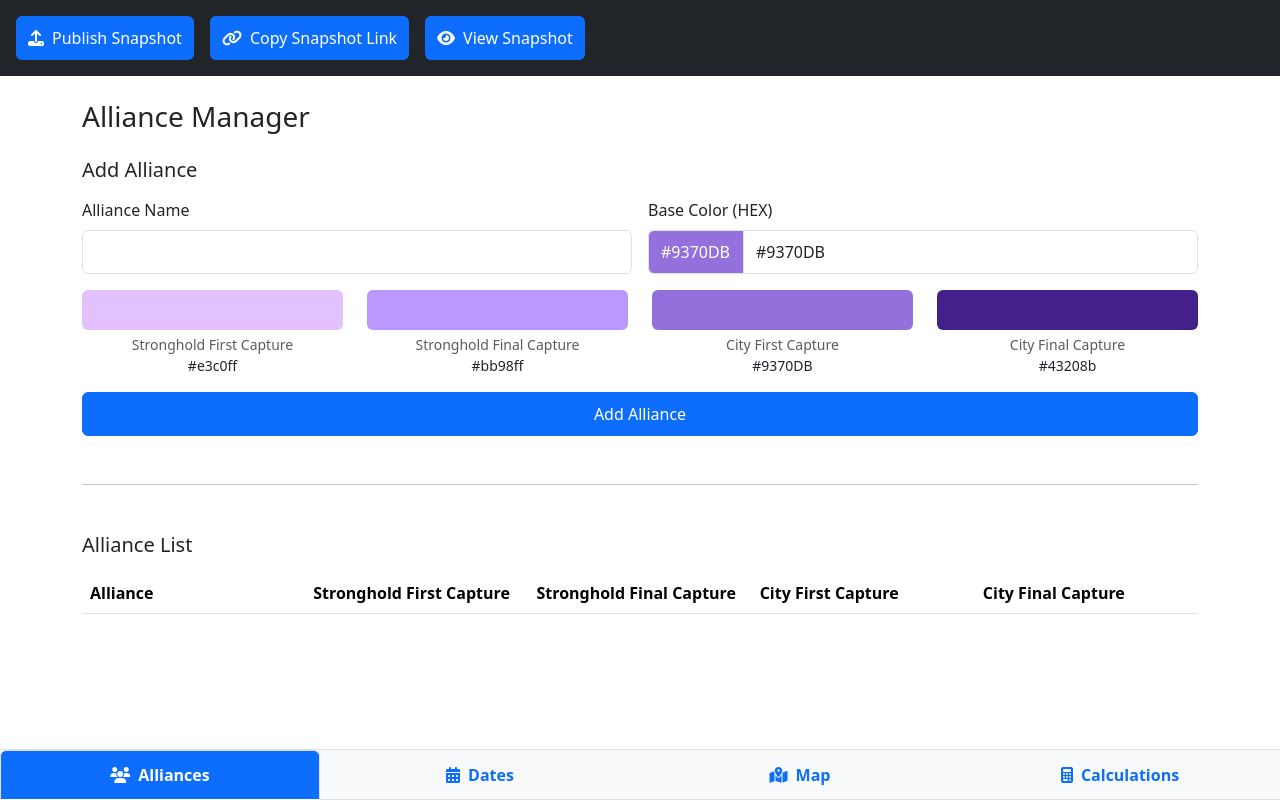
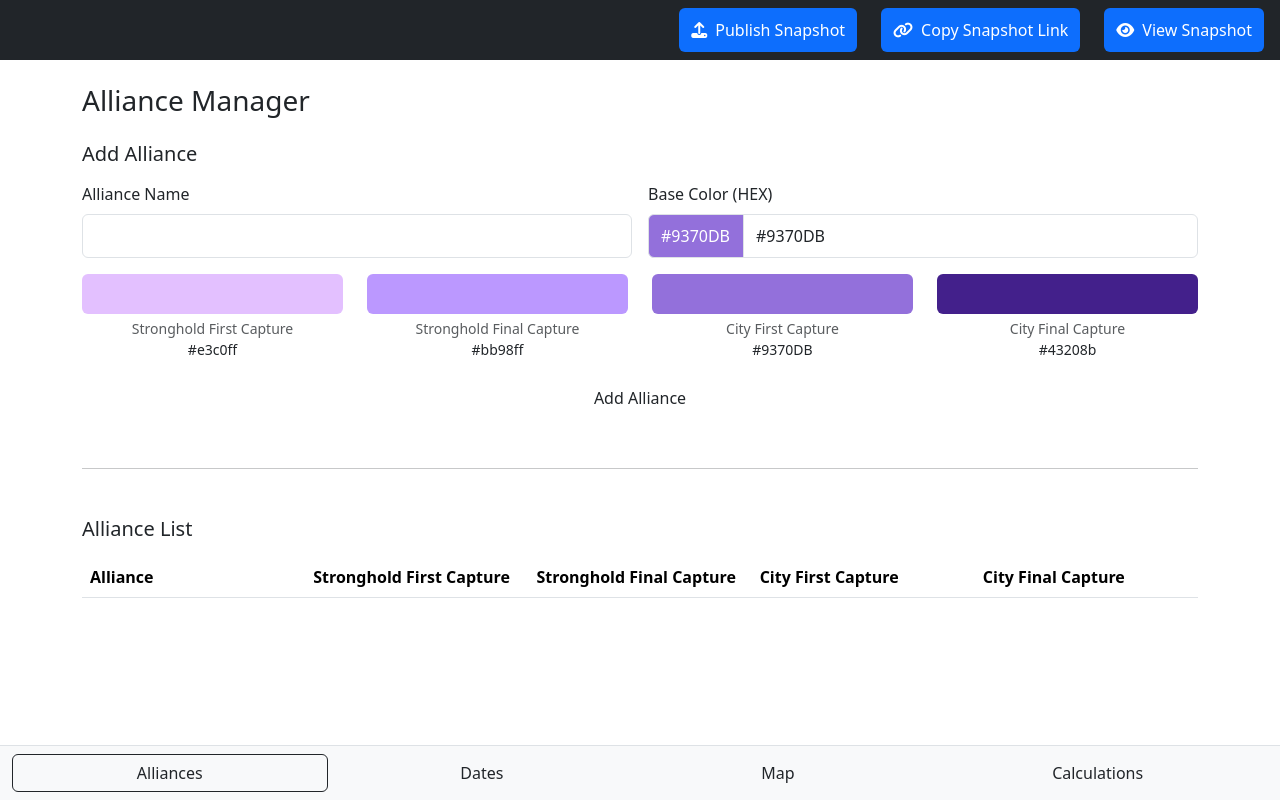
Before and after one commit to kevinkidwell/738-s5-map, a React (Vite) app: page /alliances in a window 1280 px wide. Built offline with nearby package versions, Linux system fonts and the light colour scheme.

Commit message:
update styles

```diff
--- a/src/App.tsx
+++ b/src/App.tsx
@@ -49,16 +49,29 @@ function AppShell() {
 
   return (
     <>
-      <header className="app-header" role="banner">
-        <button onClick={handlePublish} aria-label="Publish snapshot of the entire site">
+      {/* Header with light buttons for dark background */}
+      <header className="app-header bg-dark p-2 d-flex justify-content-end" role="banner">
+        <button
+          onClick={handlePublish}
+          className="btn btn-light me-2"
+          aria-label="Publish snapshot of the entire site"
+        >
           <i className="fa-solid fa-upload me-2" aria-hidden="true"></i>
           <span>Publish Snapshot</span>
         </button>
-        <button onClick={copySnapshotLink} aria-label="Copy public snapshot link">
+        <button
+          onClick={copySnapshotLink}
+          className="btn btn-light me-2"
+          aria-label="Copy public snapshot link"
+        >
           <i className="fa-solid fa-link me-2" aria-hidden="true"></i>
           <span>Copy Snapshot Link</span>
         </button>
-        <button onClick={viewSnapshot} aria-label="View published snapshot">
+        <button
+          onClick={viewSnapshot}
+          className="btn btn-light me-2"
+          aria-label="View published snapshot"
+        >
           <i className="fa-solid fa-eye me-2" aria-hidden="true"></i>
           <span>View Snapshot</span>
         </button>
@@ -75,6 +88,7 @@ function AppShell() {
         </Routes>
       </main>
 
+      {/* Bottom navigation should use subtle styles */}
       <BottomNav />
 
       <Toast
--- a/src/components/BottomNav.tsx
+++ b/src/components/BottomNav.tsx
@@ -3,49 +3,38 @@ import { NavLink } from 'react-router-dom';
 
 const BottomNav: React.FC = () => {
   return (
-    <nav
-      className="bottom-nav nav nav-tabs"
-      aria-label="Main navigation"
-      role="navigation"
-    >
+    <nav className="bottom-nav bg-light border-top d-flex justify-content-around p-2">
       <NavLink
         to="/alliances"
         className={({ isActive }) =>
-          `nav-link ${isActive ? 'active' : ''}`
+          `btn btn-primary-subtle flex-fill mx-1 ${isActive ? 'active' : ''}`
         }
       >
-        <i className="fa-solid fa-users" aria-hidden="true"></i>
-        <span>Alliances</span>
+        Alliances
       </NavLink>
-
       <NavLink
         to="/dates"
         className={({ isActive }) =>
-          `nav-link ${isActive ? 'active' : ''}`
+          `btn btn-primary-subtle flex-fill mx-1 ${isActive ? 'active' : ''}`
         }
       >
-        <i className="fa-solid fa-calendar-days" aria-hidden="true"></i>
-        <span>Dates</span>
+        Dates
       </NavLink>
-
       <NavLink
         to="/map"
         className={({ isActive }) =>
-          `nav-link ${isActive ? 'active' : ''}`
+          `btn btn-primary-subtle flex-fill mx-1 ${isActive ? 'active' : ''}`
         }
       >
-        <i className="fa-solid fa-map-location-dot" aria-hidden="true"></i>
-        <span>Map</span>
+        Map
       </NavLink>
-
       <NavLink
         to="/calculations"
         className={({ isActive }) =>
-          `nav-link ${isActive ? 'active' : ''}`
+          `btn btn-primary-subtle flex-fill mx-1 ${isActive ? 'active' : ''}`
         }
       >
-        <i className="fa-solid fa-calculator" aria-hidden="true"></i>
-        <span>Calculations</span>
+        Calculations
       </NavLink>
     </nav>
   );
--- a/src/pages/AlliancesPage.tsx
+++ b/src/pages/AlliancesPage.tsx
@@ -17,7 +17,7 @@ function adjustBrightness(hex: string, amount: number): string {
 }
 
 function getAccessibleTextColor(bgHex: string): string {
-  return '#ffffff'; // simplified: always white for swatches
+  return '#ffffff';
 }
 
 const milestoneLabels = [
@@ -41,7 +41,7 @@ const AlliancesPage: React.FC<{ dataSource: 'live' | 'published' }> = ({ dataSou
   const allianceList = dataSource === 'live' ? alliances : publishedData?.alliances || [];
 
   const [allianceName, setAllianceName] = useState('');
-  const [allianceColor, setAllianceColor] = useState('#9370DB'); // medium purple default
+  const [allianceColor, setAllianceColor] = useState('#9370DB');
 
   const handleSubmit = (e: React.FormEvent) => {
     e.preventDefault();
@@ -128,7 +128,7 @@ const AlliancesPage: React.FC<{ dataSource: 'live' | 'published' }> = ({ dataSou
 
             <div className="row mt-3">
               <div className="col-md-12">
-                <button type="submit" className="btn btn-primary w-100">
+                <button type="submit" className="btn btn-primary-subtle w-100">
                   Add Alliance
                 </button>
               </div>
```
